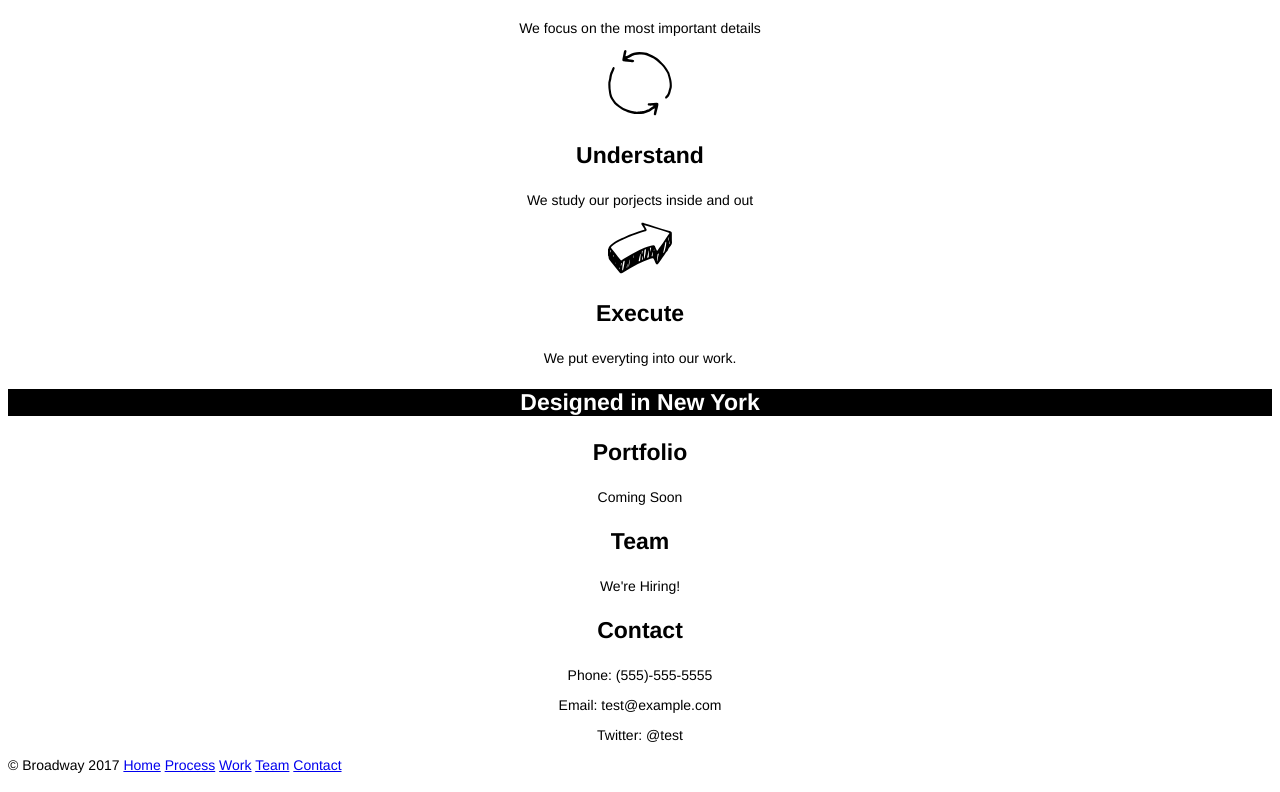
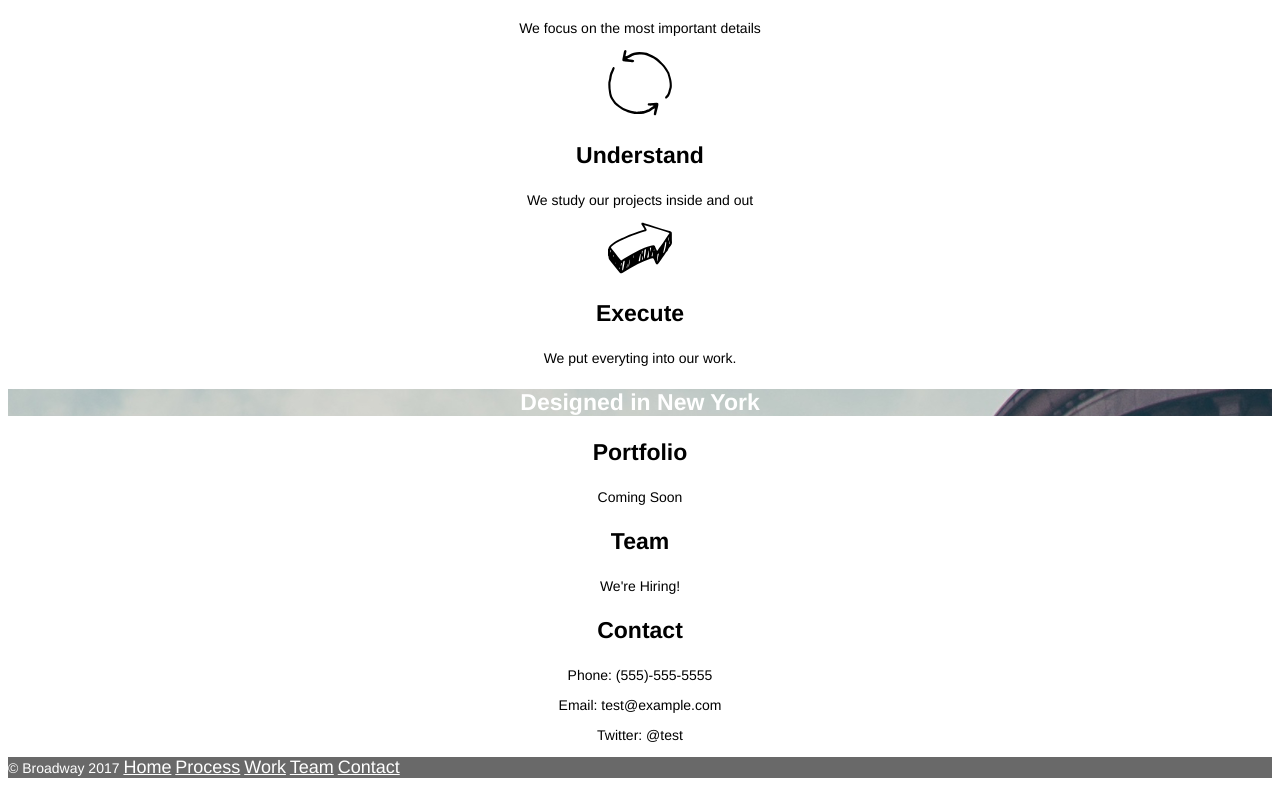
Before and after one commit to nwallingsford/broadway, a plain HTML site: page index.html in a window 1280 px wide. Shown: the part 516-1308 px from the top of the page. Drawn offline with Linux system fonts and the light colour scheme.

Commit message:
Added IDs and styled

```diff
--- a/index.html
+++ b/index.html
@@ -6,14 +6,14 @@
     <link rel="stylesheet" href="resources/css/style.css" type="text/css">
   </head>
   <body>
-    <div class="header">
+    <div id="header">
       <h1 class="page-title">Broadway Design</h1>
-        <nav id="topnav">
-          <p><a href="#">Home</a></p>
-          <p><a href="#">Process</a></p>
-          <p><a href="#">Work</a></p>
-          <p><a href="#">Team</a></p>
-          <p><a href="#">Contact</a></p>
+        <nav id="top-nav">
+          <p><a href="#header">Home</a></p>
+          <p><a href="#process">Process</a></p>
+          <p><a href="#portfolio">Work</a></p>
+          <p><a href="#team">Team</a></p>
+          <p><a href="#contact">Contact</a></p>
         </nav>
     </div>
     <h2 id="process">Our Process</h2>
@@ -22,19 +22,23 @@
         <p>We focus on the most important details</p>
       <p><img src="resources/images/understand.svg" alt="circle of arrows"></p>
       <h3>Understand</h3>
-        <p>We study our porjects inside and out</p>
+        <p>We study our projects inside and out</p>
       <p><img src="resources/images/execute.svg" alt="hand-drawn arrow"></p>
       <h3>Execute</h3>
         <p>We put everyting into our work.</p>
-    <h3 class="design-banner">Designed in New York</h3>
-    <h3>Portfolio</h3>
+    <div id="design-banner">
+      <h3>Designed in New York</h3>
+    </div>
+    <h3 id="portfolio">Portfolio</h3>
       <p>Coming Soon</p>
-    <h3>Team</h3>
+    <h3 id="team">Team</h3>
       <p>We're Hiring!</p>
-    <h3>Contact</h3>
+    <h3 id="contact">Contact</h3>
       <p>Phone: (555)-555-5555</p>
       <p>Email: test@example.com</p>
       <p>Twitter: @test</p>
-    <p class="footer">&copy; Broadway 2017 <a href="#">Home</a> <a href="#">Process</a> <a href="#">Work</a> <a href="#">Team</a> <a href="#">Contact</a></p>
+    <div id="copyright">
+      <p>&copy; Broadway 2017 <span id="footer-nav"> <a href="#header">Home</a> <a href="#process">Process</a> <a href="#portfolio">Work</a> <a href="#team">Team</a> <a href="#contact">Contact</a></span></p>
+    </div>
   </body>
 </html>
--- a/resources/css/style.css
+++ b/resources/css/style.css
@@ -3,7 +3,7 @@ body {
   text-align: center;
 }
 
-#topnav a {
+#top-nav a {
   font-size: 18px;
   color: white;
 }
@@ -14,8 +14,8 @@ body {
   color: white;
 }
 
-.header {
-  background-color: black;
+#header, #design-banner{
+  background-image: url("../images/the-flatiron-building.png");
 }
 
 h2 {
@@ -34,11 +34,19 @@ p {
   font-size: 14px;
 }
 
-.footer {
+#copyright {
   text-align: left;
+  font-size: 11px;
+  color: white;
+  background-color: dimgray;
 }
 
-.design-banner {
+#design-banner {
   color: white;
-  background-color: black;
 }
+
+#footer-nav a {
+  font-size: 18px;
+  color: white;
+  display: inline;
+}
```
